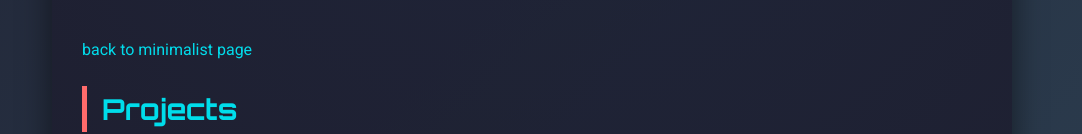
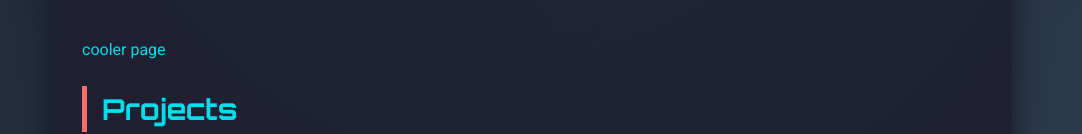
Before and after one commit to balota-natan-utcn/balota-natan-utcn.github.io, a plain HTML site: page cooler.html in a window 1280 px wide. Shown: the part 1008-1142 px from the top of the page, without its empty margins (108-1190 px from the left). Drawn offline with Linux system fonts and the light colour scheme.

Commit message:
Update cooler.html

```diff
--- a/cooler.html
+++ b/cooler.html
@@ -193,7 +193,7 @@
             </ul>
         </div>
 
-        <a href="index.html">back to minimalist page</a>
+        <a href="index.html">cooler page</a>
 
         <div class="section">
             <h2>Projects</h2>
```
